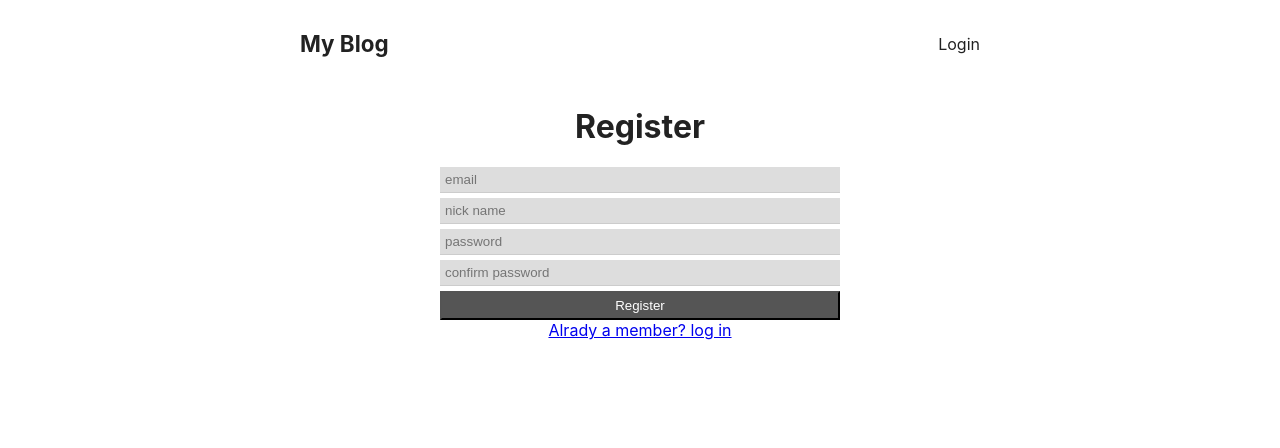
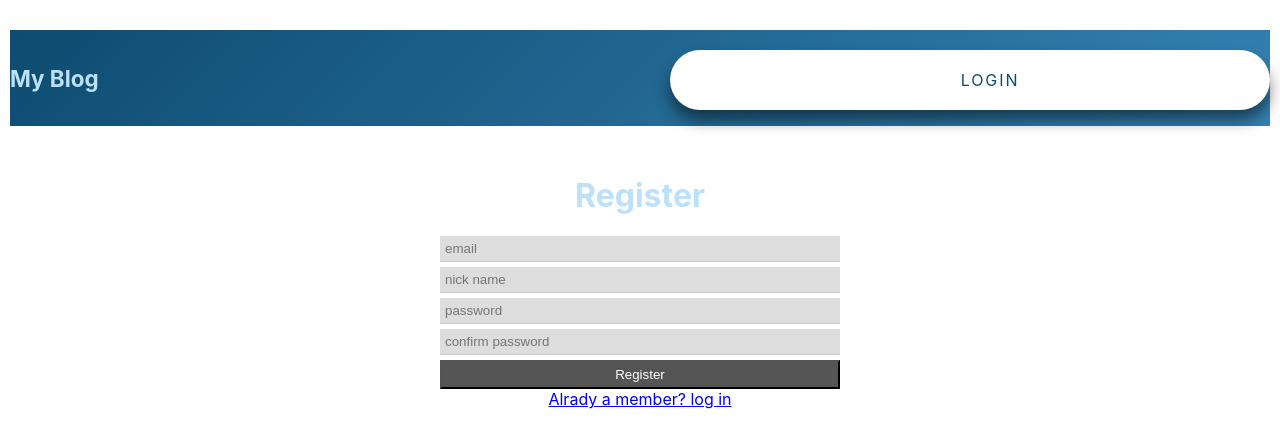
Before and after one commit to DhanushkKS/dh-mernBlog, a React (Create React App) app in the folder frontend/: page /register in a window 1280 px wide. Shown: the top 448 px of the page. Built offline with nearby package versions, Linux system fonts and the light colour scheme.

Commit message:
added message to requireAuth middleware## authrz header eken ena tokn eeka decode karala id eka aran e adala id eken inna user wa gannawa user variale ekata ####end of message

```diff
--- a/frontend/src/App.css
+++ b/frontend/src/App.css
@@ -1,12 +1,19 @@
+:root{
+  --color1 : #BCE1FC;
+  --color2 : #3482B3;
+  --color3 : #0E4C71;
+  --color4 : #1D242C;
+}
 *{
   box-sizing: border-box;
+
 }
 body{
-  color: #222;
+  color:var(--color1);
 }
 main{
   padding: 10px;
-  max-width: 700px;
+  max-width: 100vw;
   margin: 0 auto;
 }
 
@@ -16,6 +23,8 @@ header{
   margin-bottom: 50px;
   align-items: center;
   margin-top: 20px;
+  background:linear-gradient(135deg,#0E4C71,#3482B3);
+
 }
 header a{
   text-decoration: none;
@@ -28,8 +37,119 @@ header a.logo{
 }
 header nav{
   display: flex;
-  gap: 15px;
+            /* min-height: 40vh; */
+            justify-content: center;
+            align-items: center;
+            /* background:linear-gradient(135deg,#0E4C71,#3482B3); */
 }
+/*
+####
+*/
+
+.navigation{
+  position: relative;
+  margin-top: 20px;
+  width:60px;
+  height: 60px;
+  background-color: #fff;
+  border-radius: 60px;
+  transition: 0.5s;
+  transition-delay: 0.5s;
+  display: flex;
+  align-items: center;
+  justify-content: space-evenly;
+  box-shadow: 0 10px 15px rgba(0, 0, 0, 0.5);
+}
+.navigation.active{
+  width: 600px;
+
+
+}
+.navigation .toggleMenu{
+  position: absolute;
+  width: 60px;
+  height: 60px;
+  background: #BCE1FC;
+  border-radius: 50%;
+  transition: 0.5s;
+  cursor: pointer;
+  display: flex;
+  justify-content: center;
+  align-items: center;
+
+}
+.navigation.active .toggleMenu{
+  background: #3482B3;
+  transition-delay: 0s;
+  transform: translateY(60px);
+  width: 30px;
+  height: 30px;
+}
+.navigation .toggleMenu::before{
+  content: '';
+  position: absolute;
+  width: 30px;
+  height: 3px;
+  border-radius: 3px;
+  background: #0E4C71;
+  transform: translateY(-5px);
+  transition: 0.5s;
+  transition-delay: 0.5s;
+
+}.navigation .toggleMenu::after{
+  content: '';
+  position: absolute;
+  width: 30px;
+  height: 3px;
+  border-radius: 3px;
+  background: #0E4C71;
+  transform: translateY(5px);
+  transition: 0.5s;
+  transition-delay: 0.5s;
+}
+
+.navigation.active .toggleMenu::before{
+  transition-delay: 0s;
+  background: #BCE1FC;
+  transform: translateY(0) rotate(45deg) scale(0.6);
+  transition: 0.5s;
+
+}.navigation.active .toggleMenu::after{
+ transition-delay: 0s;
+  background: #BCE1FC;
+  transform: translateY(0) rotate(-45deg) scale(0.6);
+  transition: 0.5s;
+
+}
+.navigation li{
+  list-style: none;
+  transition: 0.5s;
+  transform: scale(0);
+
+}
+
+.navigation.active li{
+  transition-delay: 0.75s;
+  display: flex;
+  transform: scale(1);
+}
+.navigation li a{
+  text-decoration: none;
+  color: #0E4C71;
+  text-transform: uppercase;
+  letter-spacing: 0.12em;
+  padding: 5px 15px;
+  border-radius: 20px;
+  transition: 0.5s;
+}
+.navigation li a:hover{
+  background:#0E4C71 ;
+  color: #BCE1FC;
+}
+
+/*
+#####
+*/
 img{
   max-width: 100%;
 }
--- a/frontend/src/components/Header.js
+++ b/frontend/src/components/Header.js
@@ -22,24 +22,31 @@ const Header = () => {
     navigate('/')
     window.location.reload(false)
   }
+  console.log("nickname,", user?.nickname);
   return (
     <header>
       <Link to="/" className="logo">My Blog</Link>
       <nav>
+        <ul className="navigation active">
+
         {user && (
-          <div>
-            <span> <Link to={'/user'} state={{author_id:'deco'._id,nickname:user.nickname}}>  welcome {user.nickname} &nbsp;</Link></span>
-            <span><Link to='/create'>Create a new post</Link></span>
-            <button onClick={handleClick}>Logout</button>
-          </div>
+          <>
+            <li> <Link to={'/user'} state={{author_id:'deco'._id,nickname:user.nickname}}>  welcome {user.nickname} &nbsp;</Link></li>
+            <li><Link to='/create'>Create a new post</Link></li>
+            <li>
+               <button onClick={handleClick}>Logout</button>
+            </li>
+          </>
 
-        )}
+
+)}
         {!user && (
-          <div>
+          <li>
             <Link to="/login">Login</Link>
             {/* <Link to="/register" >Register</Link> */}
-          </div>
+          </li>
         )}
+        </ul>
 
       </nav>
     </header>
```
Also changed, not shown: 2 other files (tests, documents, lock files or other folders).
